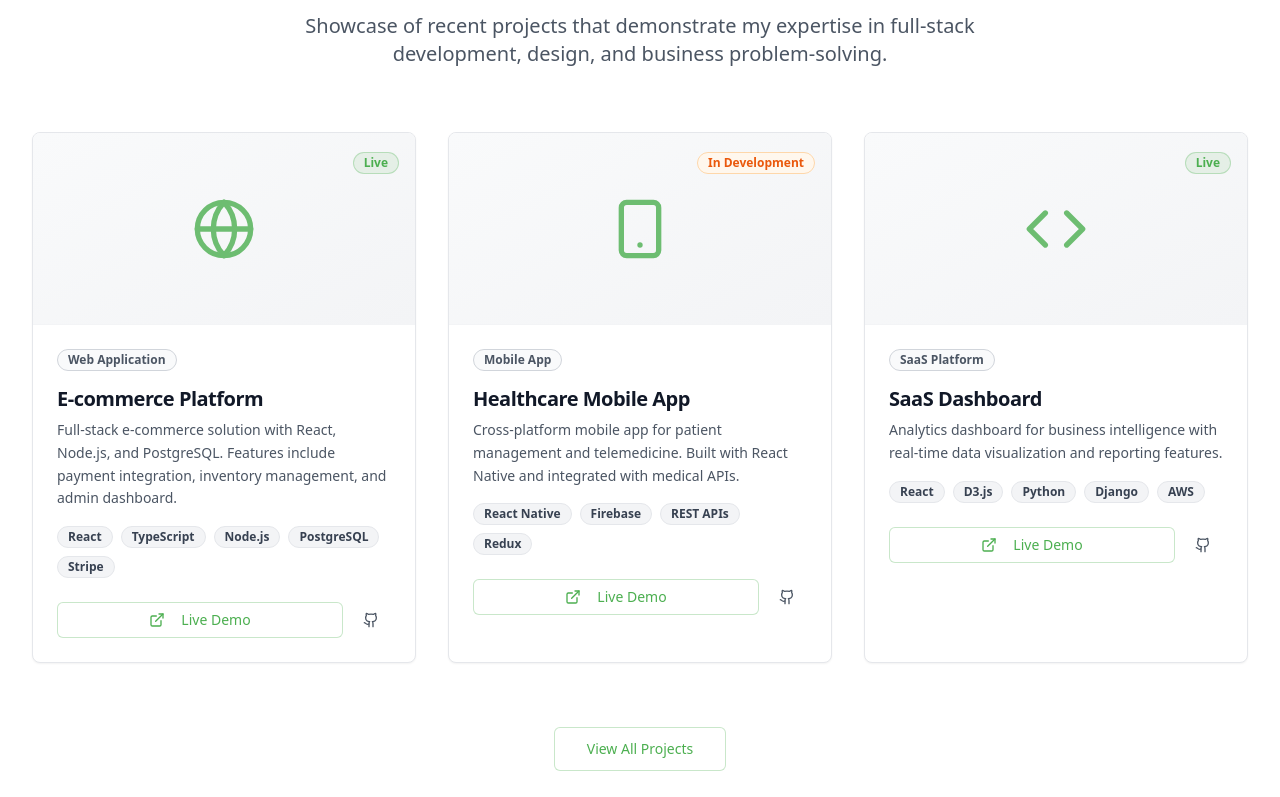
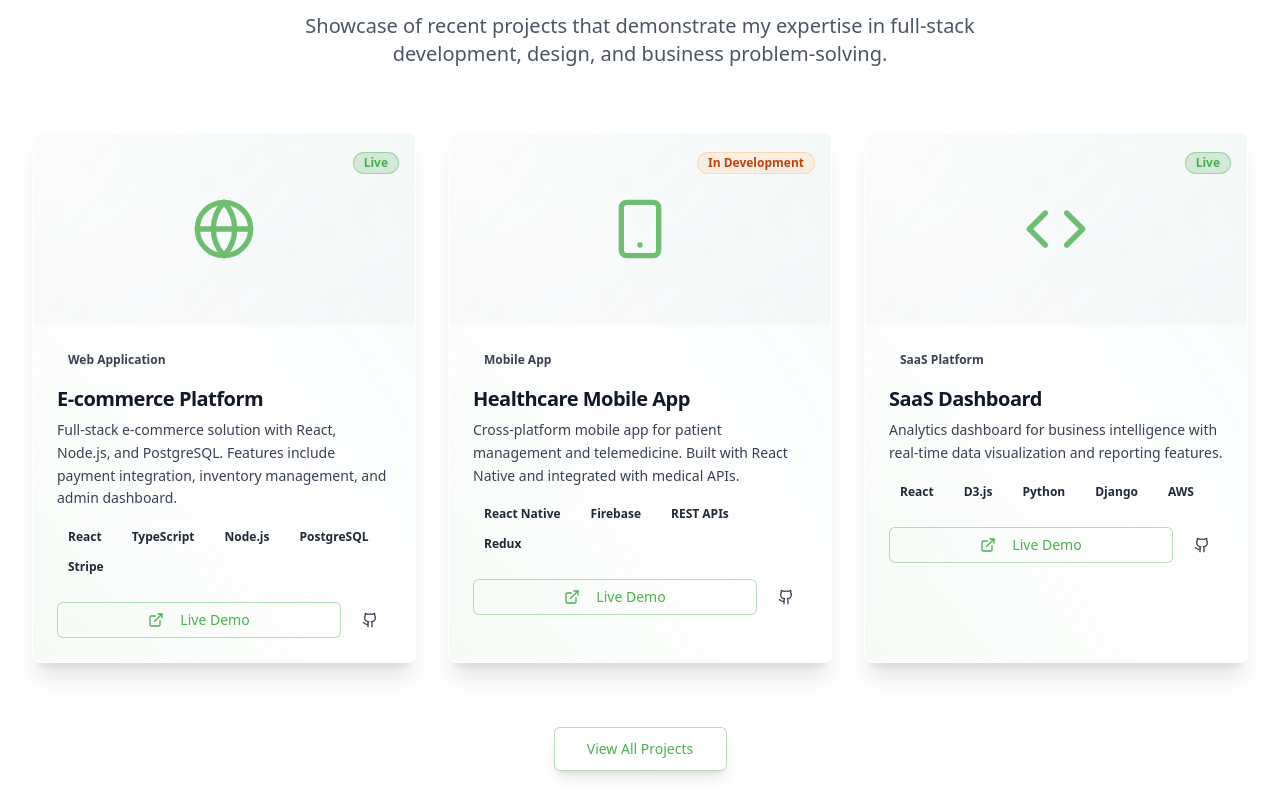
Before and after one commit to KarlaSz/webszyk-brand, a React (Vite) app: page / in a window 1280 px wide. Shown: the part 6763-7560 px from the top of the page. Built offline with nearby package versions, Linux system fonts and the light colour scheme.

Commit message:
Refactor: Apply glassmorphism to portfolio section
Styled the portfolio section with glassmorphism, similar to the "My Development Process" section, and adjusted button styles.

```diff
--- a/src/components/ProjectsSection.tsx
+++ b/src/components/ProjectsSection.tsx
@@ -54,46 +54,50 @@ const ProjectsSection = () => {
 
         <div className="grid grid-cols-1 md:grid-cols-2 lg:grid-cols-3 gap-8 mb-16">
           {projects.map((project, index) => (
-            <Card key={index} className="group hover:shadow-xl transition-all duration-300 border border-gray-200 bg-white hover:-translate-y-2 overflow-hidden">
+            <Card key={index} className="group relative overflow-hidden backdrop-blur-md bg-white/30 border border-white/20 shadow-xl hover:shadow-2xl transition-all duration-300 hover:-translate-y-2">
+              {/* Glassmorphism Background */}
+              <div className="absolute inset-0 bg-gradient-to-br from-white/20 via-white/10 to-transparent"></div>
+              <div className="absolute inset-0 bg-gradient-to-tr from-[#4CAF50]/5 via-transparent to-emerald-400/5"></div>
+
               {/* Project Image */}
-              <div className="relative h-48 bg-gradient-to-br from-gray-50 to-gray-100 flex items-center justify-center border-b border-gray-100">
+              <div className="relative h-48 bg-gradient-to-br from-gray-50/60 to-gray-100/60 backdrop-blur-sm flex items-center justify-center border-b border-white/20">
                 <project.icon className="h-16 w-16 text-[#4CAF50] opacity-80" />
                 <div className="absolute top-4 right-4">
-                  <Badge variant="secondary" className={`${project.status === 'Live' ? 'bg-[#4CAF50]/10 text-[#4CAF50] border-[#4CAF50]/30' : 'bg-orange-50 text-orange-600 border-orange-200'}`}>
+                  <Badge variant="secondary" className={`backdrop-blur-md ${project.status === 'Live' ? 'bg-[#4CAF50]/20 text-[#4CAF50] border-[#4CAF50]/40' : 'bg-orange-200/30 text-orange-700 border-orange-300/40'}`}>
                     {project.status}
                   </Badge>
                 </div>
               </div>
 
-              <CardHeader className="pb-4">
+              <CardHeader className="pb-4 relative z-10">
                 <div className="flex items-center justify-between mb-2">
-                  <Badge variant="outline" className="text-xs border-gray-300 text-gray-600 bg-gray-50">
+                  <Badge variant="outline" className="text-xs border-white/30 text-gray-700 bg-white/20 backdrop-blur-sm">
                     {project.category}
                   </Badge>
                 </div>
                 <CardTitle className="text-xl font-bold text-gray-900 group-hover:text-[#4CAF50] transition-colors">
                   {project.title}
                 </CardTitle>
-                <CardDescription className="text-gray-600 leading-relaxed">
+                <CardDescription className="text-gray-700 leading-relaxed">
                   {project.description}
                 </CardDescription>
               </CardHeader>
 
-              <CardContent>
+              <CardContent className="relative z-10">
                 <div className="flex flex-wrap gap-2 mb-6">
                   {project.tech.map((tech, techIndex) => (
-                    <Badge key={techIndex} variant="secondary" className="bg-gray-100 text-gray-700 text-xs border border-gray-200">
+                    <Badge key={techIndex} variant="secondary" className="bg-white/30 text-gray-800 text-xs border border-white/30 backdrop-blur-sm">
                       {tech}
                     </Badge>
                   ))}
                 </div>
 
                 <div className="flex space-x-2">
-                  <Button variant="outline" size="sm" className="flex-1 border-[#4CAF50]/30 text-[#4CAF50] hover:bg-[#4CAF50]/10">
+                  <Button variant="outline" size="sm" className="flex-1 backdrop-blur-md bg-white/20 border-[#4CAF50]/40 text-[#4CAF50] hover:bg-[#4CAF50]/20 hover:border-[#4CAF50]/60 transition-all duration-300">
                     <ExternalLink className="mr-2 h-4 w-4" />
                     Live Demo
                   </Button>
-                  <Button variant="ghost" size="sm" className="hover:bg-gray-100 text-gray-600 hover:text-gray-900">
+                  <Button variant="ghost" size="sm" className="backdrop-blur-md bg-white/10 hover:bg-white/30 text-gray-700 hover:text-gray-900 border border-white/20 transition-all duration-300">
                     <Github className="h-4 w-4" />
                   </Button>
                 </div>
@@ -103,7 +107,7 @@ const ProjectsSection = () => {
         </div>
 
         <div className="text-center">
-          <Button size="lg" variant="outline" className="border-[#4CAF50]/30 text-[#4CAF50] hover:bg-[#4CAF50]/10">
+          <Button size="lg" variant="outline" className="backdrop-blur-md bg-white/20 border-[#4CAF50]/40 text-[#4CAF50] hover:bg-[#4CAF50]/20 hover:border-[#4CAF50]/60 transition-all duration-300 shadow-lg">
             View All Projects
           </Button>
         </div>
```
